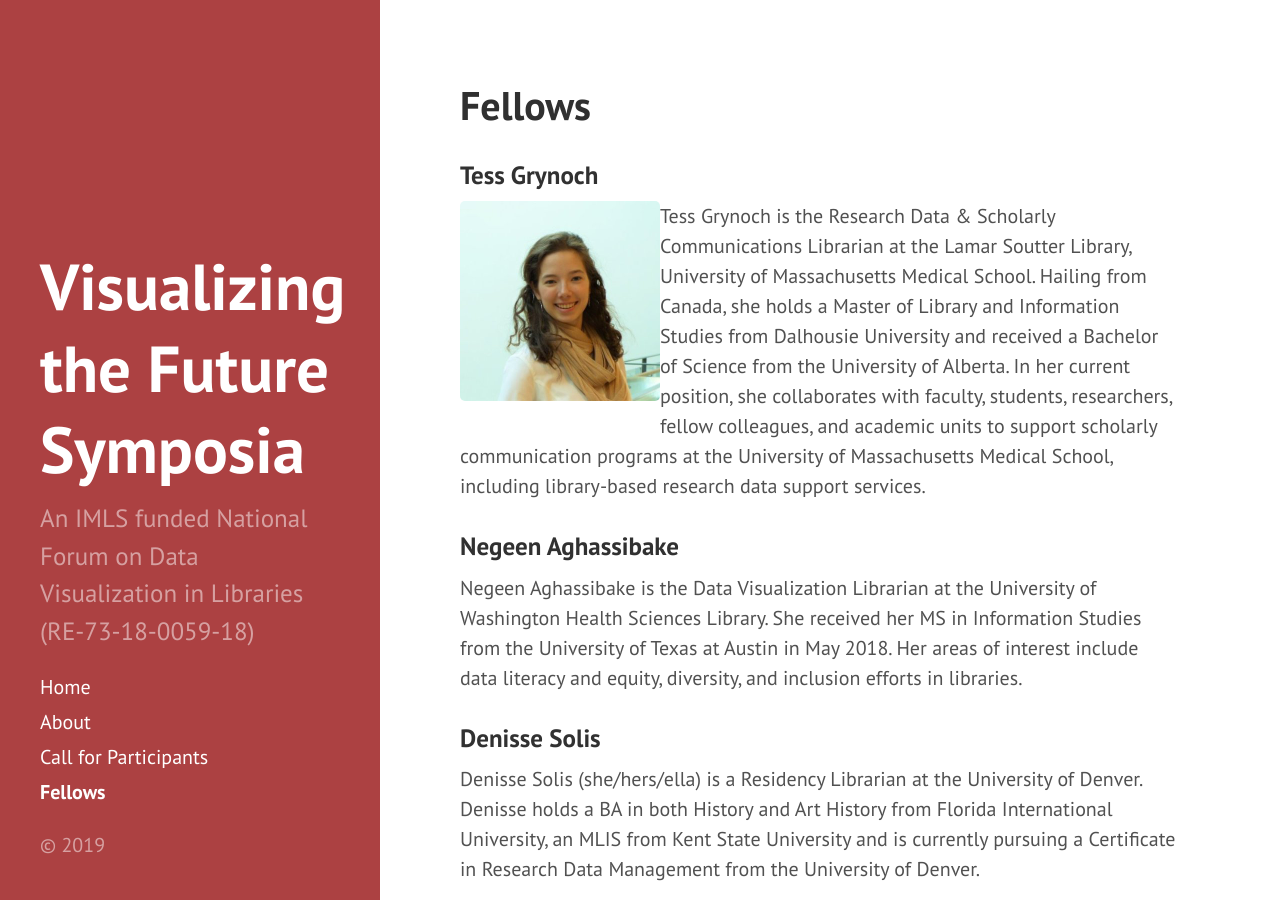
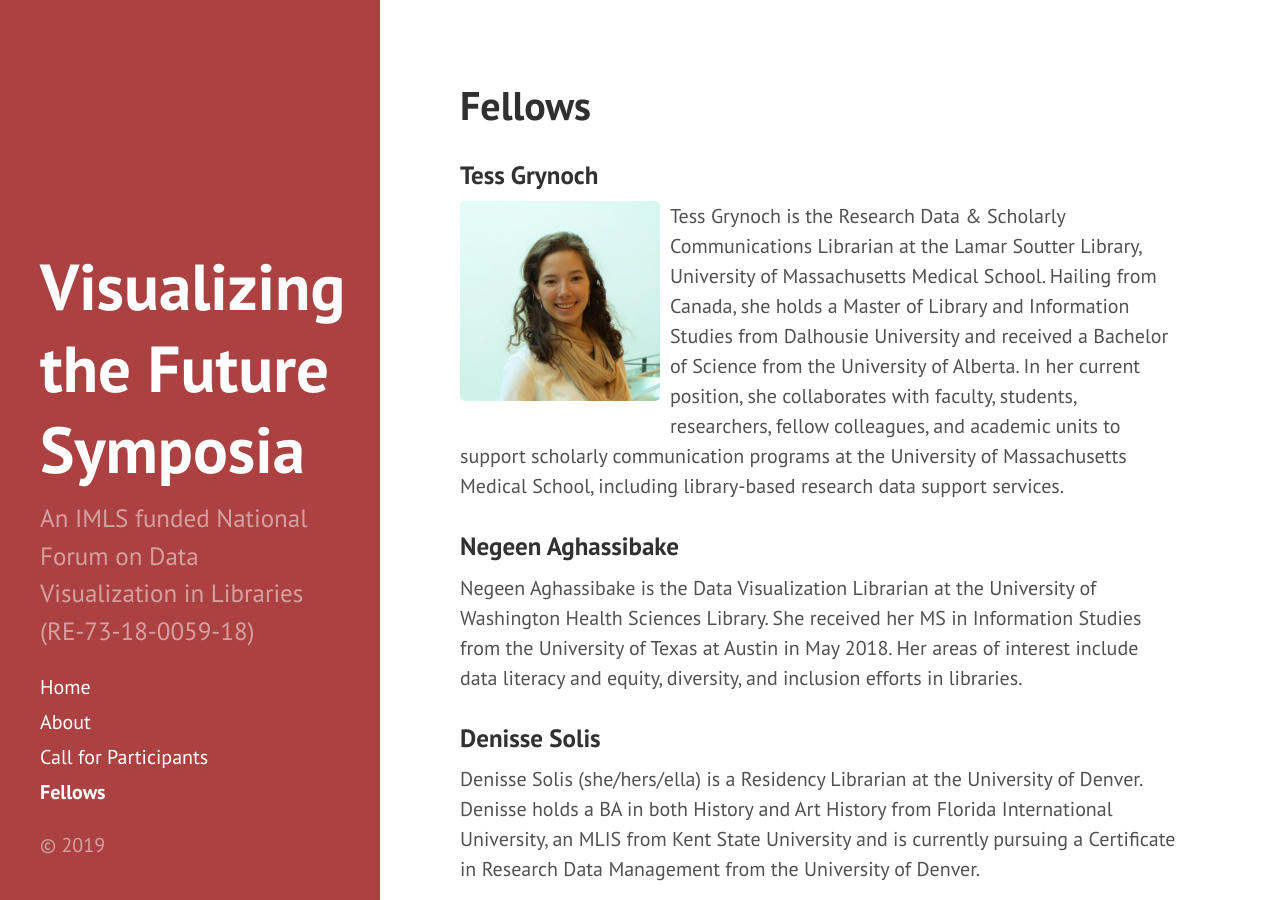
Before and after one commit to visualizingthefuture/visualizingthefuture.github.io, a Jekyll site: the page built from fellows.md, in a window 1280 px wide and 900 px high. Built offline with Jekyll 4.4.1, drawn with Linux system fonts in a browser that asks for light colours.

Commit message:
Update fellows.md

```diff
--- a/fellows.md
+++ b/fellows.md
@@ -4,7 +4,7 @@
 ---
 
 ### Tess Grynoch
-![Tess Grynoch](../images/photos/TessGrynoch-headshot.jpg){:height="200px" align="left" margin-right="10px"}
+![Tess Grynoch](../images/photos/TessGrynoch-headshot.jpg){:height="200px" align="left" margin-right="10px" style="margin-right:10px"}
 Tess Grynoch is the Research Data & Scholarly Communications Librarian at the Lamar Soutter Library, University of Massachusetts Medical School. Hailing from Canada, she holds a Master of Library and Information Studies from Dalhousie University and received a Bachelor of Science from the University of Alberta. In her current position, she collaborates with faculty, students, researchers, fellow colleagues, and academic units to support scholarly communication programs at the University of Massachusetts Medical School, including library-based research data support services.
 
 ### Negeen Aghassibake
```
